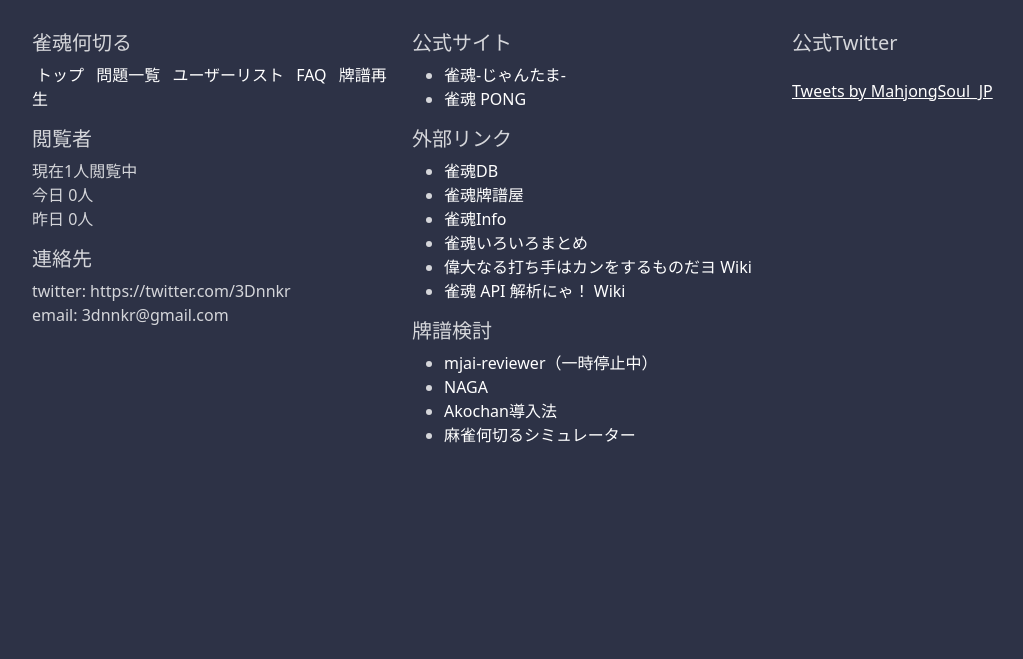
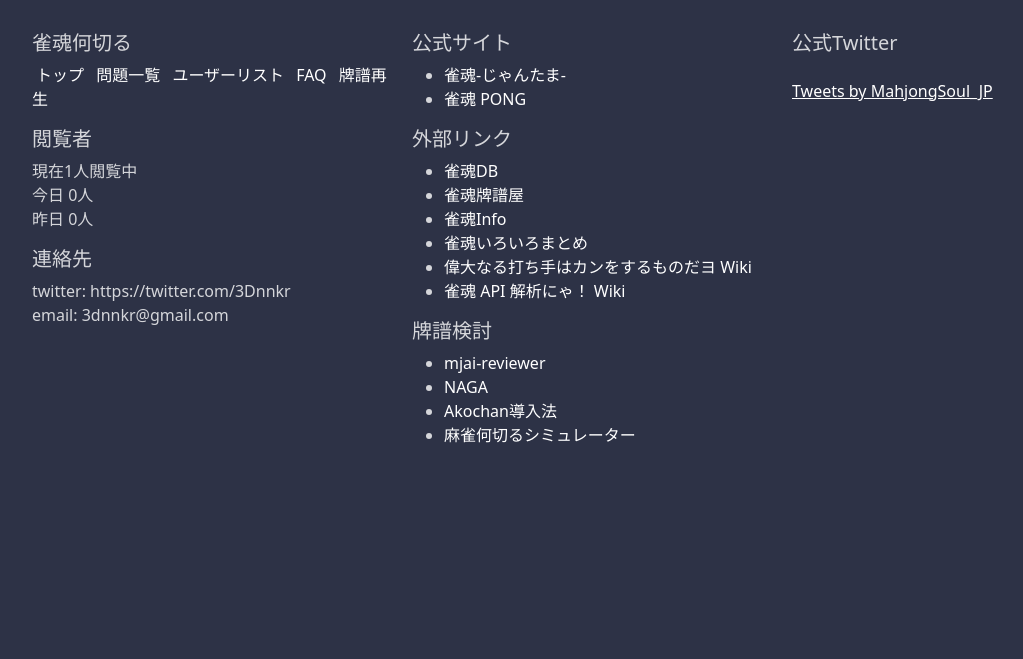
Before and after one commit to 3Dnnkr/mahjongSite, a Django app: page /paifu_preview/ in a window 1280 px wide. Shown: the part 678-1337 px from the top of the page, without its empty margins (50-1073 px from the left). Run offline with Django 3.2, Linux system fonts and the light colour scheme; parts of the project's set-up code (start-up, migrations or seed data) failed here and were passed over; some libraries are stand-ins or nearby versions.

Commit message:
arange footer

```diff
--- a/nnkr/templates/nnkr/base.html
+++ b/nnkr/templates/nnkr/base.html
@@ -145,7 +145,7 @@
 
             <h5>牌譜検討</h5>
             <ul>
-              <li><a class="link-nu" href="https://mjai.ekyu.moe/ja.html">mjai-reviewer（一時停止中）</a></li>
+              <li><a class="link-nu" href="https://mjai.ekyu.moe/ja.html">mjai-reviewer</a></li>
               <li><a class="link-nu" href="https://naga.dmv.nico/naga_report/top/">NAGA</a></li>
               <li><a class="link-nu" href="https://mahjongsoul.club/content/akochan-reviewer-%E3%82%92%E4%BD%BF%E7%94%A8%E3%81%97%E3%81%A6%E3%80%81%E3%83%AD%E3%83%BC%E3%82%AB%E3%83%ABwindowspc%E3%81%A7%E9%9B%80%E9%AD%82%E7%89%8C%E8%AD%9C%E8%A7%A3%E6%9E%90%E3%81%99%E3%82%8B%E6%89%8B%E9%A0%86">Akochan導入法</a></li>
               <li><a class="link-nu" href="https://pystyle.info/apps/mahjong-nanikiru-simulator/">麻雀何切るシミュレーター</a></li>
```
